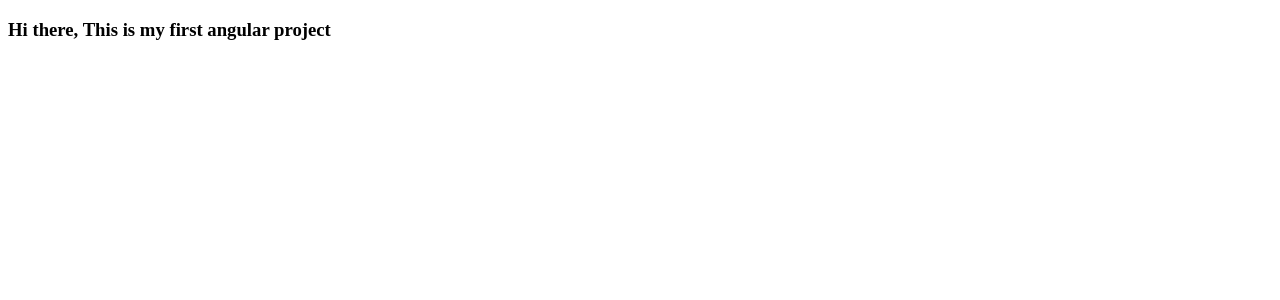
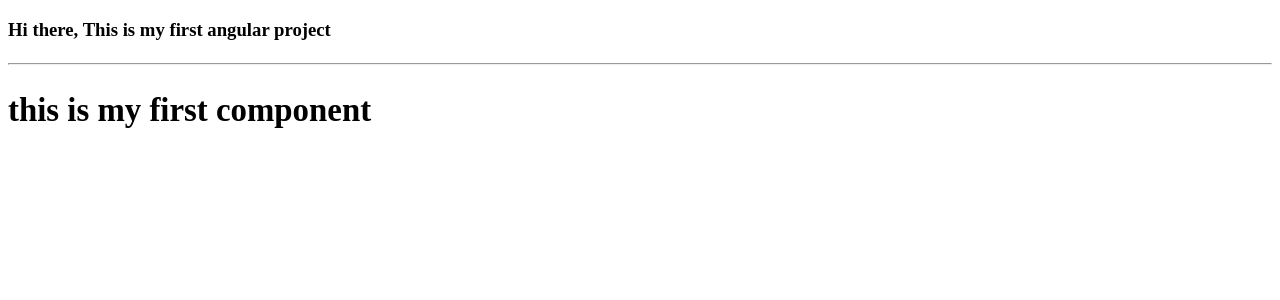
Before and after one commit to yerrarapusuresh/angular, an Angular app in the folder my-first-project/: page / in a window 1280 px wide. Shown: the top 300 px of the page. Built offline with nearby package versions, Linux system fonts and the light colour scheme.

Commit message:
Created my first component along with html. added that in main.ts in declaration. added in html

```diff
--- a/my-first-project/src/app/app.component.html
+++ b/my-first-project/src/app/app.component.html
@@ -1 +1,3 @@
 <h3> Hi there, This is my first angular project <h3>
+  <hr>
+  <app-server></app-server>
--- a/my-first-project/src/app/app.module.ts
+++ b/my-first-project/src/app/app.module.ts
@@ -3,10 +3,12 @@
 
 import { AppRoutingModule } from './app-routing.module';
 import { AppComponent } from './app.component';
+import { ServerComponent } from './server/server.component';
 
 @NgModule({
   declarations: [
-    AppComponent
+    AppComponent,
+    ServerComponent
   ],
   imports: [
     BrowserModule,
--- /dev/null
+++ b/my-first-project/src/app/server/server.component.html
@@ -0,0 +1 @@
+<h2>this is my first component </h2>
```
Also changed, not shown: my-first-project/src/app/server/server.component.ts (added, +9 -0 lines).
